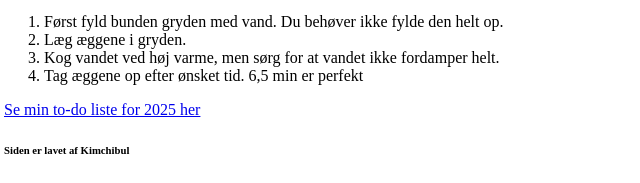
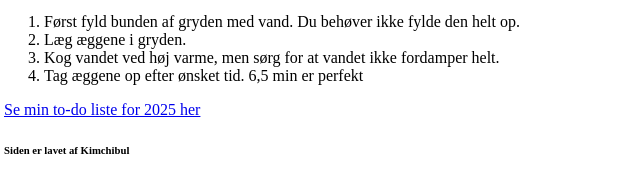
Before and after one commit to Kimchibul-EK/MMD-First, a plain HTML site: page sandbox/ovelse6.html in a window 1280 px wide. Shown: the part 215-398 px from the top of the page, 4-644 px from the left. Drawn offline with Linux system fonts and the light colour scheme.

Commit message:
Update ovelse6.html

```diff
--- a/sandbox/ovelse6.html
+++ b/sandbox/ovelse6.html
@@ -14,7 +14,7 @@
     <li>Gryde</li>
 </ul>
 <ol>
-    <li>Først fyld bunden gryden med vand. Du behøver ikke fylde den helt op.</li>
+    <li>Først fyld bunden af gryden med vand. Du behøver ikke fylde den helt op.</li>
     <li>Læg æggene i gryden.</li>
     <li>Kog vandet ved høj varme, men sørg for at vandet ikke fordamper helt.</li>
     <li>Tag æggene op efter ønsket tid. 6,5 min er perfekt</li>
```
